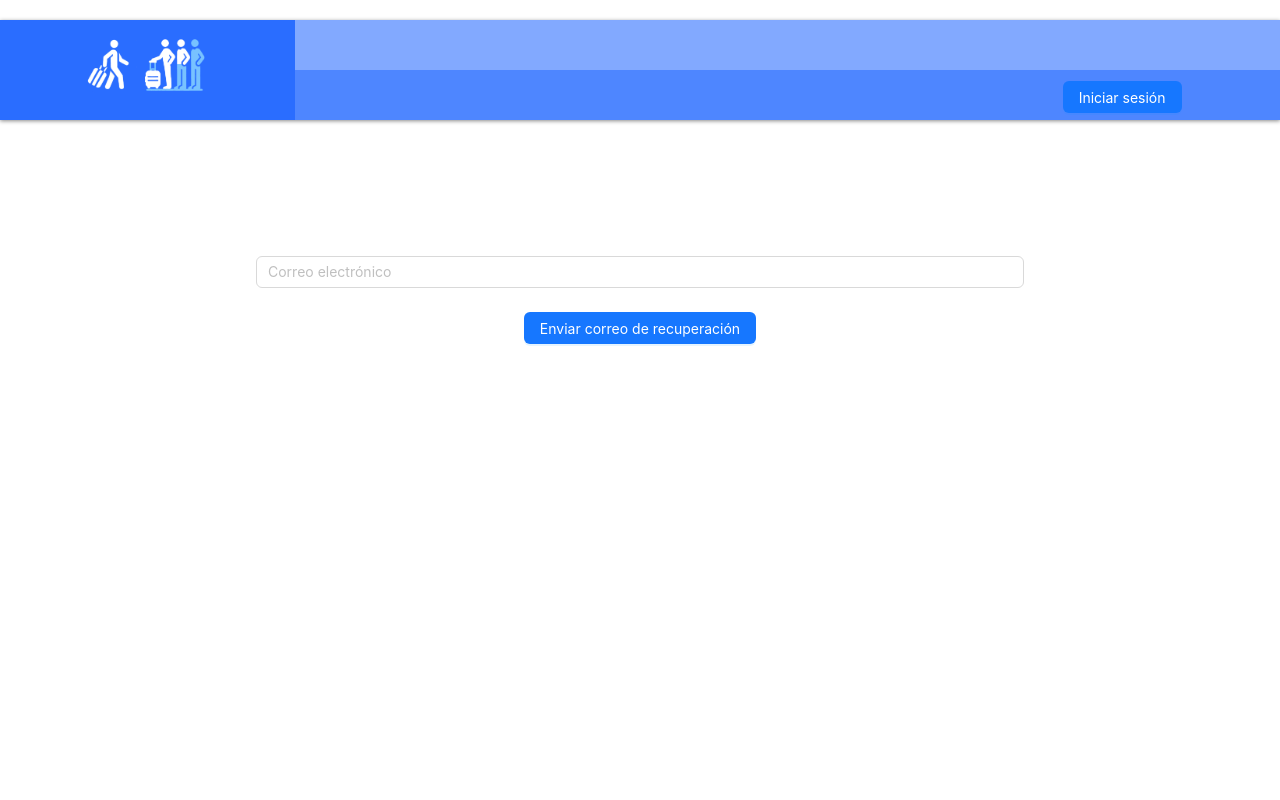
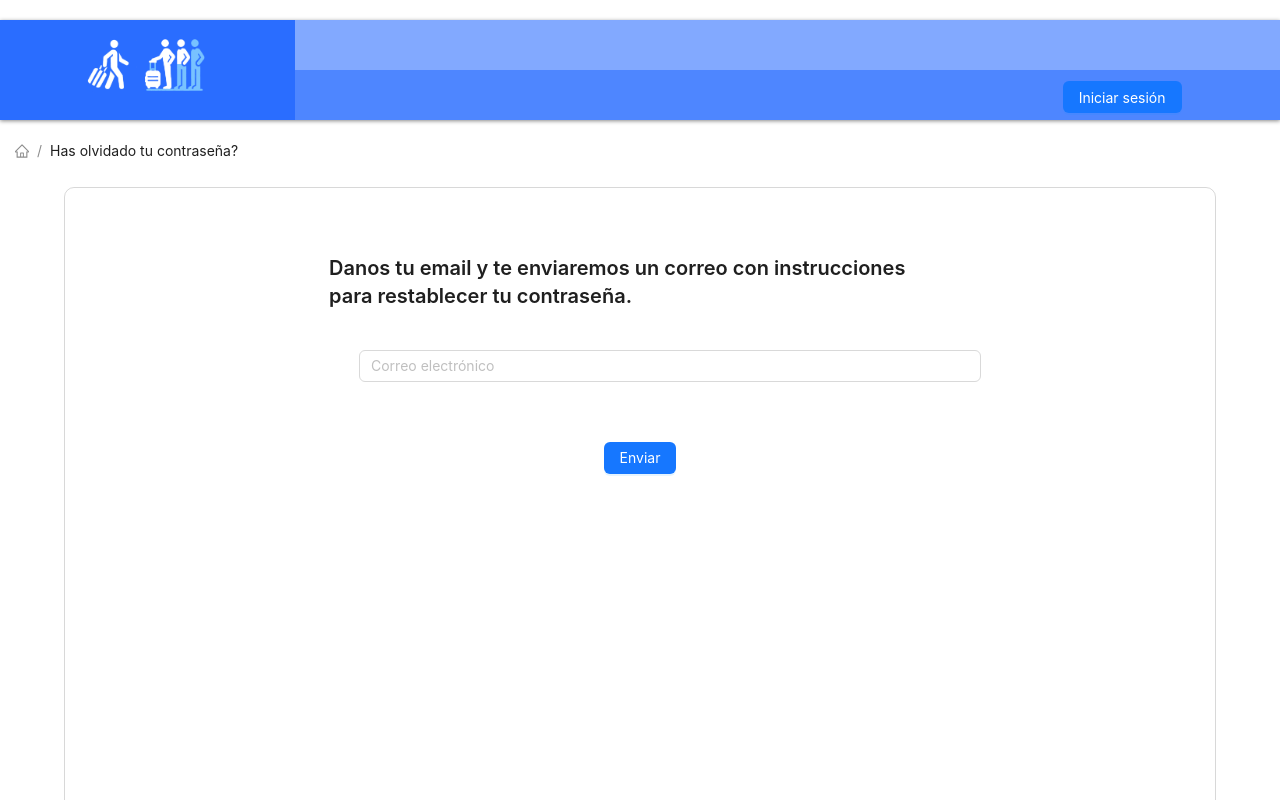
Before and after one commit to FSD0224STR/TFM-azul-frontend, a React (Vite) app: page /forgot-password in a window 1280 px wide. Shown: the top 800 px of the page. Built offline with nearby package versions, Linux system fonts and the light colour scheme; no server answers.

Commit message:
estilo recuperar contraseña, añado frase

```diff
--- a/src/pages/forgotPassword.jsx
+++ b/src/pages/forgotPassword.jsx
@@ -1,6 +1,7 @@
 import { useState } from "react";
-import { Form, Input, Button, message, Typography } from "antd";
+import { Form, Input, Button, message, Typography, Breadcrumb } from "antd";
 import userApi from "../apiservice/userApi";
+import { HomeOutlined } from "@ant-design/icons";
 
 const ForgotPassword = () => {
   const [loading, setLoading] = useState(false);
@@ -29,13 +30,36 @@ const ForgotPassword = () => {
   };
 
   return (
-    <div className="messagePassword ">
+    <div>
+      <div className="breadcrumbContainer">
+        <Breadcrumb
+          items={[
+            {
+              href: "../",
+              title: <HomeOutlined />,
+            },
+            {
+              title: `Has olvidado tu contraseña?`,
+            },
+          ]}
+        />
+      </div>
+      <div className="cardInfoTrip cntr">
         {emailSent ? (
-        <Typography.Text className="messagePassword">
+          <Typography.Title level={4} className="messagePassword ">
             Revisa tu bandeja de entrada.
-        </Typography.Text>
+          </Typography.Title>
         ) : (
-        <Form name="forgot-password-form" onFinish={onFinish}>
+          <>
+            <Typography.Title level={4} className="titleCntr">
+              Danos tu email y te enviaremos un correo con instrucciones <br />{" "}
+              para restablecer tu contraseña.
+            </Typography.Title>
+            <Form
+              name="forgot-password-form "
+              className="messagePassword"
+              onFinish={onFinish}
+            >
               <Form.Item
                 name="email"
                 rules={[
@@ -49,16 +73,26 @@ const ForgotPassword = () => {
                   },
                 ]}
               >
-            <Input placeholder="Correo electrónico" />
-          </Form.Item>
+                <Form.Item className="sendBtn">
+                  <Input
+                    className="sendMail"
+                    placeholder="Correo electrónico"
+                  />
 
-          <Form.Item>
-            <Button type="primary" htmlType="submit" loading={loading}>
-              Enviar correo de recuperación
+                  <Button
+                    className="sendMail "
+                    type="primary"
+                    htmlType="submit"
+                    loading={loading}
+                  >
+                    Enviar
                   </Button>
                 </Form.Item>
+              </Form.Item>
             </Form>
+          </>
         )}
+      </div>
     </div>
   );
 };
--- a/src/styles/Login.css
+++ b/src/styles/Login.css
@@ -19,7 +19,8 @@
 
 .messagePassword {
   padding-bottom: 100%;
-  margin: 20%;
+  margin-left: 200px;
+  margin-right: 200px;
   text-align: center;
   font-size: 20px;
 }
@@ -30,20 +31,11 @@
   margin-top: 20px;
 }
 
-.emailInput {
-  display: flex;
-  flex-direction: column;
-  align-items: center;
-  margin: 0 15% 15% 15%;
-  font-size: 17px;
-  border-radius: 10px;
-  border: 1px solid rgba(0, 0, 0, 0.153);
-  /* box-shadow: 0 0px 5px rgba(0, 0, 0, 0.304); */
-  padding: 2% 5%;
-
-  padding-bottom: 30%;
+.sendMail {
+  margin: 30px;
 }
 
-.sendMail {
-  margin-top: 30px;
+.titleCntr {
+  margin: 40px;
+  margin-left: 200px;
 }
```
Lines whose indentation alone changed are shown as unchanged.
